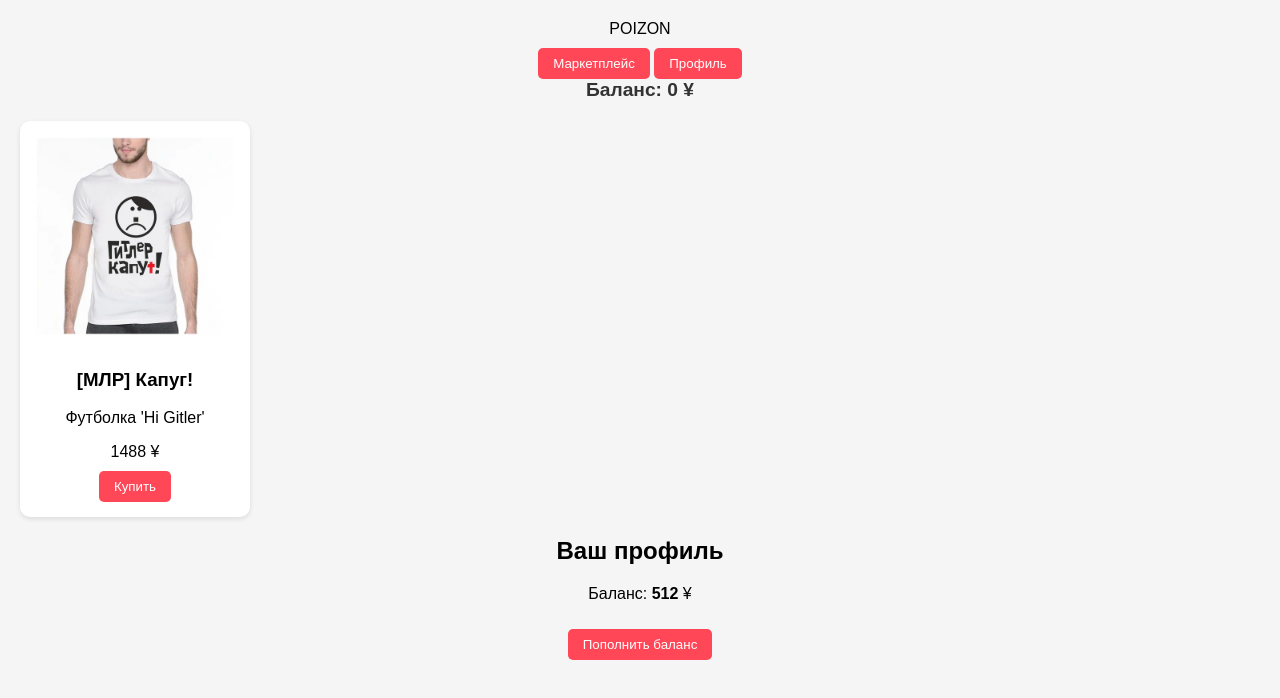
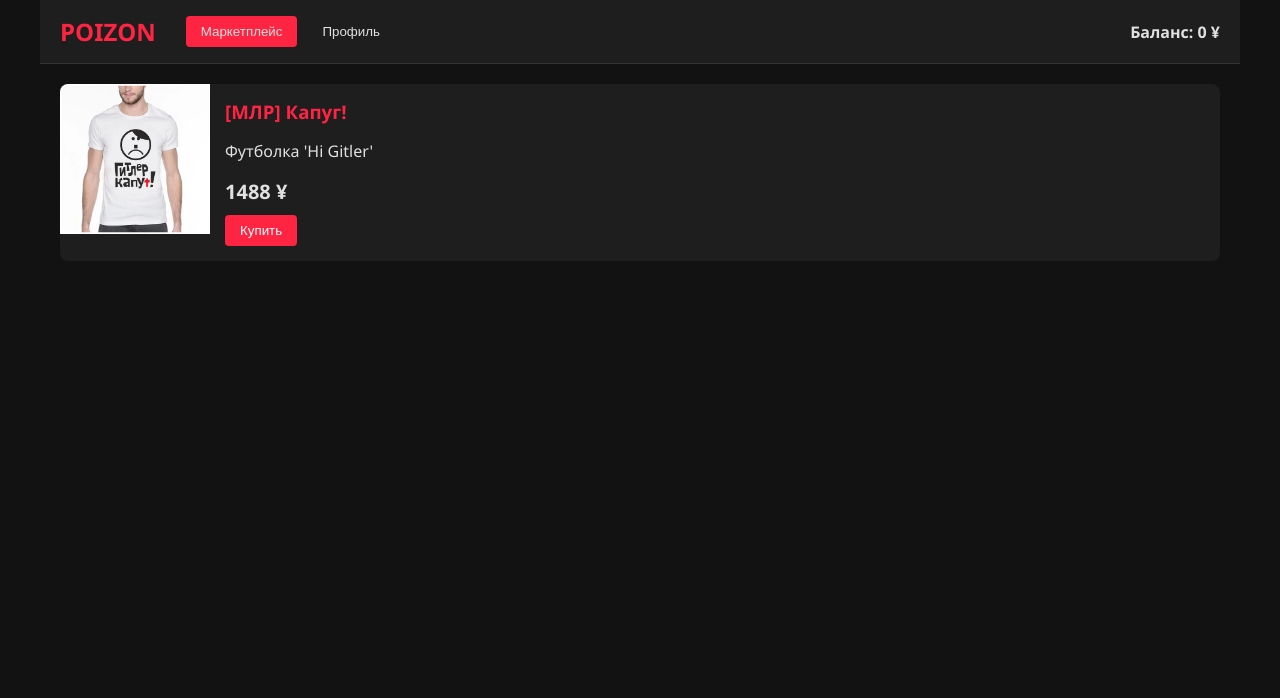
Before and after one commit to PavelDIPF/Poison, a plain HTML site: page index.html in a window 1280 px wide. Drawn offline with Linux system fonts and the light colour scheme.

Commit message:
Update style.css

```diff
--- a/style.css
+++ b/style.css
@@ -1,61 +1,109 @@
+:root {
+    --primary: #121212;
+    --secondary: #1E1E1E;
+    --accent: #FF2442;
+    --text: #E0E0E0;
+}
+
 body {
-    font-family: Arial, sans-serif;
-    background: #f5f5f5;
     margin: 0;
-    padding: 20px;
-    text-align: center;
+    font-family: 'Segoe UI', sans-serif;
+    background: var(--primary);
+    color: var(--text);
+}
+
+.app {
+    max-width: 1200px;
+    margin: 0 auto;
 }
 
 header {
-    margin-bottom: 20px;
+    display: flex;
+    align-items: center;
+    padding: 15px 20px;
+    background: var(--secondary);
+    border-bottom: 1px solid #333;
+}
+
+.logo {
+    font-size: 24px;
+    font-weight: bold;
+    color: var(--accent);
+    margin-right: 30px;
+}
+
+nav {
+    display: flex;
+    gap: 10px;
+}
+
+.nav-btn {
+    background: none;
+    border: none;
+    color: var(--text);
+    padding: 8px 15px;
+    cursor: pointer;
+    border-radius: 4px;
+}
+
+.nav-btn.active {
+    background: var(--accent);
 }
 
 .balance {
-    font-size: 1.2em;
+    margin-left: auto;
     font-weight: bold;
-    color: #333;
 }
 
-.shop {
-    display: flex;
-    flex-wrap: wrap;
-    justify-content: center;
-    gap: 20px;
+.tab-content {
+    display: none;
+    padding: 20px;
+}
+
+.tab-content.active {
+    display: block;
 }
 
 .item {
-    background: white;
-    border-radius: 10px;
-    padding: 15px;
-    width: 200px;
-    box-shadow: 0 2px 5px rgba(0,0,0,0.1);
+    display: flex;
+    background: var(--secondary);
+    border-radius: 8px;
+    overflow: hidden;
+    margin-bottom: 15px;
 }
 
 .item img {
-    width: 100%;
-    border-radius: 5px;
-    margin-bottom: 10px;
+    width: 150px;
+    height: 150px;
+    object-fit: cover;
+}
+
+.item-info {
+    padding: 15px;
+}
+
+.item-info h3 {
+    margin: 0 0 5px 0;
+    color: var(--accent);
+}
+
+.price {
+    font-size: 20px;
+    font-weight: bold;
+    margin: 10px 0;
 }
 
 button {
-    background: #ff4757;
+    background: var(--accent);
     color: white;
     border: none;
     padding: 8px 15px;
-    border-radius: 5px;
+    border-radius: 4px;
     cursor: pointer;
-    margin-top: 10px;
 }
 
-.add-money {
-    background: #2ed573;
-    padding: 10px 20px;
-    font-size: 1em;
-    margin-top: 20px;
+.profile-card {
+    background: var(--secondary);
+    padding: 20px;
+    border-radius: 8px;
 }
-
-button:hover {
-    opacity: 0.9;
-    transform: scale(1.02);
-    transition: 0.2s;
-}
```
